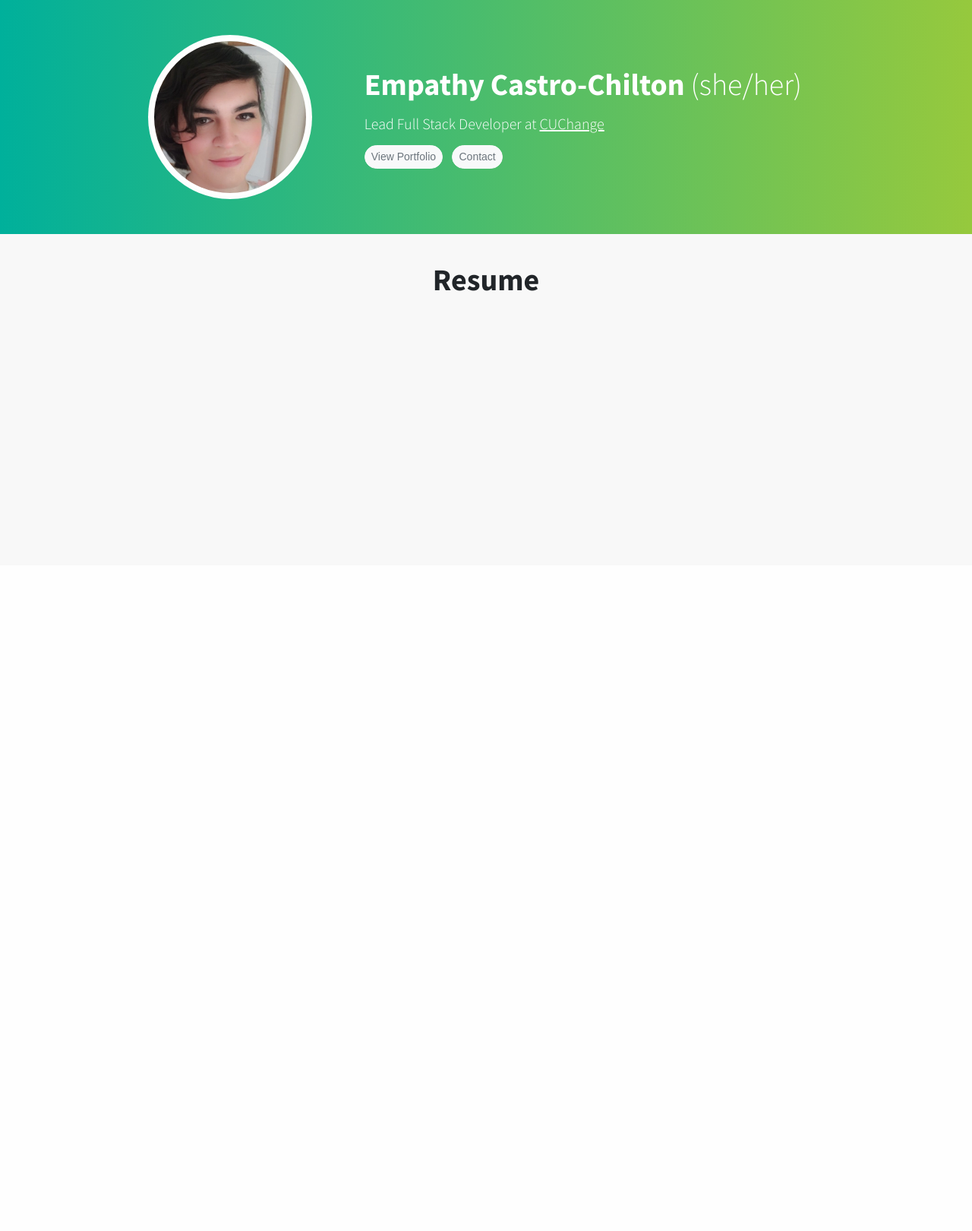
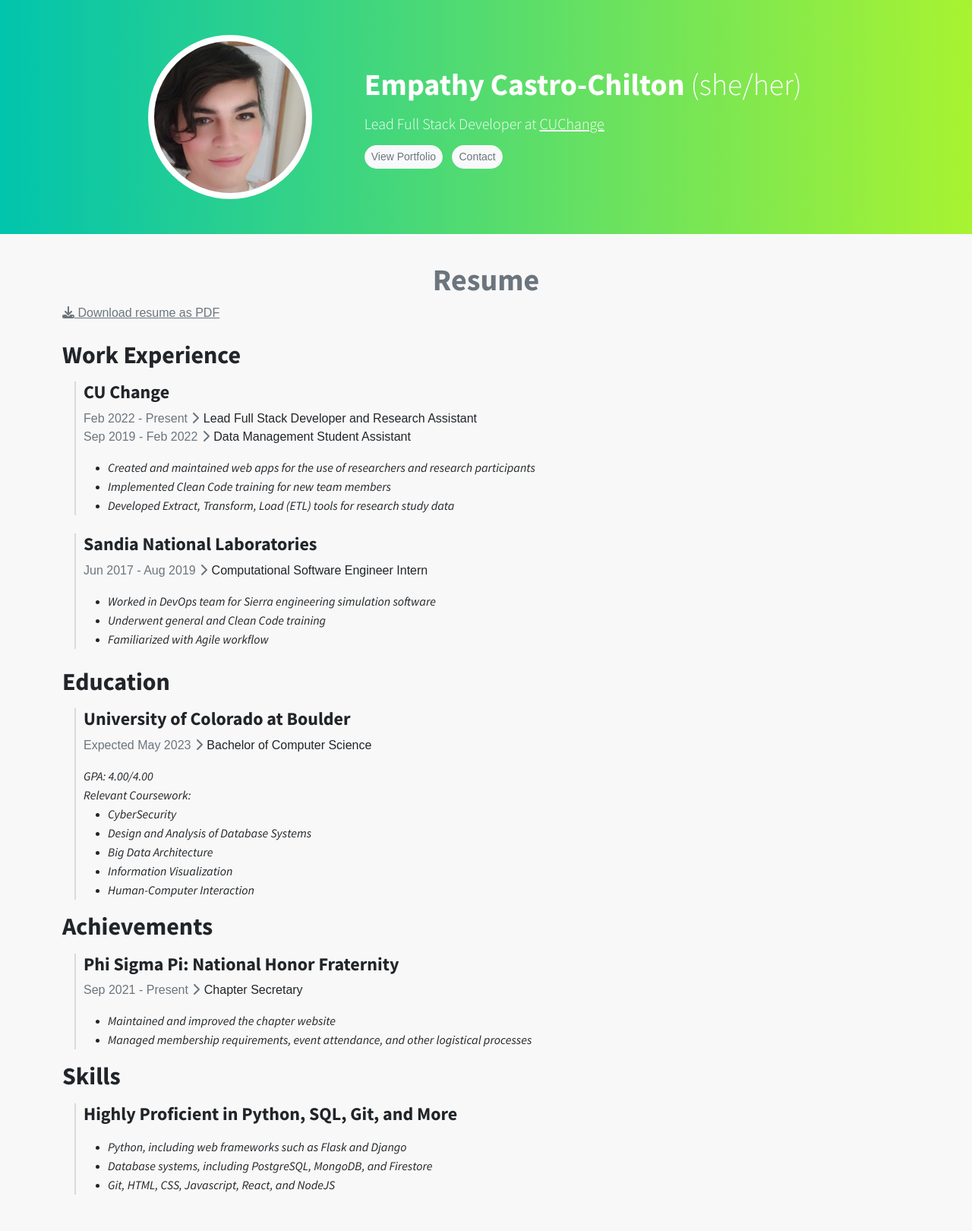
Before and after one commit to EmpathyCastro/Resume, a Flask app: page / in a window 1280 px wide. Shown: the part 56-1676 px from the top of the page at 76% size. Before the commit the page ends 439 px from the top, so only its background shows below. Run offline with Flask 2, Linux system fonts and the light colour scheme; parts of the project's set-up code (start-up, migrations or seed data) failed here and were passed over; some libraries are stand-ins or nearby versions; some web fonts are replaced.

Commit message:
finish resume

```diff
--- a/web/static/css/main.css
+++ b/web/static/css/main.css
@@ -47,7 +47,7 @@ h1, h2, h3, h4, h5, h6 {
 
 .bg-splash {
     /* gradient from green to blue */
-    background: linear-gradient(90deg, #00b09b, #96c93d);
+    background: linear-gradient(90deg, #01c4ad, #a8f331);
     /*width: 100vw;*/
     padding: 50px 100px;
 }
@@ -87,7 +87,7 @@ h1, h2, h3, h4, h5, h6 {
     opacity: 0;
     transform: translateY(20vh);
     visibility: hidden;
-    transition: opacity 0.6s ease-out, transform 1.2s ease-out;
+    transition: opacity 0.6s ease-out, transform 1s ease-out;
     will-change: opacity, visibility;
 }
 
@@ -104,3 +104,9 @@ h1, h2, h3, h4, h5, h6 {
     transform: none;
     visibility: visible;
 }
+
+
+.block-left {
+    border-left: 2px solid #d9d9d9;
+    padding-left: 10px;
+}
--- a/web/templates/home.html
+++ b/web/templates/home.html
@@ -19,7 +19,7 @@
               <h5 class="font-light mt-3">Lead Full Stack Developer at <a class="text-white" href="https://www.colorado.edu/center/cuchange/">CUChange</a></h5>
               <div class="mt-3">
                 <a class="btn btn-sm btn-light text-muted me-2">View Portfolio</a>
-                <a class="btn btn-sm btn-light text-muted">Contact</a>
+                <a href="mailto:empathy.castro@colorado.edu" class="btn btn-sm btn-light text-muted">Contact</a>
               </div>
             </div>
           </div>
@@ -31,10 +31,78 @@
   <div class="filler-navbar"></div>
   <div class="filler-navbar"></div>
   <div class="filler-splash"></div>
-  <h1 class="mt-5 text-center">
+  <h1 class="mt-5 text-center text-muted">
     Resume
   </h1>
+  <div class="mt-2">
+    <a class="text-muted" href="{{ url_for("static", filename="pdf/Resume.pdf") }}" target="_blank"><span class="fa-solid fa-download"></span> Download resume as PDF</a>
+  </div>
   <div class="mt-4">
-    <div></div>
+    <h2>Work Experience</h2>
+    <div>
+      <div class="ms-3 mt-3 block-left fade-in-section from-right">
+        <h4>CU Change</h4>
+        <div><span class="text-muted">Feb 2022 - Present</span> <span class="fas fa-chevron-right text-muted"></span> Lead Full Stack Developer and Research Assistant</div>
+        <div><span class="text-muted">Sep 2019 - Feb 2022</span> <span class="fas fa-chevron-right text-muted"></span> Data Management Student Assistant</div>
+        <ul class="mt-3">
+          <li><i>Created and maintained web apps for the use of researchers and research participants</i></li>
+          <li><i>Implemented Clean Code training for new team members</i></li>
+          <li><i>Developed Extract, Transform, Load (ETL) tools for research study data</i></li>
+        </ul>
+      </div>
+      <div class="ms-3 mt-4 block-left fade-in-section from-right">
+        <h4>Sandia National Laboratories</h4>
+        <div><span class="text-muted">Jun 2017 - Aug 2019</span> <span class="fas fa-chevron-right text-muted"></span> Computational Software Engineer Intern</div>
+        <ul class="mt-3">
+          <li><i>Worked in DevOps team for Sierra engineering simulation software</i></li>
+          <li><i>Underwent general and Clean Code training</i></li>
+          <li><i>Familiarized with Agile workflow</i></li>
+        </ul>
+      </div>
+    </div>
+    <h2 class="mt-4">Education</h2>
+    <div>
+      <div class="ms-3 mt-3 block-left fade-in-section from-right">
+        <h4>University of Colorado at Boulder</h4>
+        <div><span class="text-muted">Expected May 2023</span> <span class="fas fa-chevron-right text-muted"></span> Bachelor of Computer Science</div>
+        <div class="mt-3">
+          <div><i>GPA: 4.00/4.00</i></div>
+          <div><i>Relevant Coursework:</i></div>
+          <ul>
+            <li><i>CyberSecurity</i></li>
+            <li><i>Design and Analysis of Database Systems</i></li>
+            <li><i>Big Data Architecture</i></li>
+            <li><i>Information Visualization</i></li>
+            <li><i>Human-Computer Interaction</i></li>
+          </ul>
+        </div>
+      </div>
+    </div>
+    <h2>Achievements</h2>
+    <div>
+      <div class="ms-3 mt-3 block-left fade-in-section from-right">
+        <h4>Phi Sigma Pi: National Honor Fraternity</h4>
+        <div><span class="text-muted">Sep 2021 - Present</span> <span class="fas fa-chevron-right text-muted"></span> Chapter Secretary</div>
+        <div class="mt-3">
+          <ul>
+            <li><i>Maintained and improved the chapter website</i></li>
+            <li><i>Managed membership requirements, event attendance, and other logistical processes</i></li>
+          </ul>
+        </div>
+      </div>
+    </div>
+    <h2>Skills</h2>
+    <div>
+      <div class="ms-3 mt-3 block-left fade-in-section from-right">
+        <h4>Highly Proficient in Python, SQL, Git, and More</h4>
+        <div class="mt-3">
+          <ul>
+            <li><i>Python, including web frameworks such as Flask and Django</i></li>
+            <li><i>Database systems, including PostgreSQL, MongoDB, and Firestore</i></li>
+            <li><i>Git, HTML, CSS, Javascript, React, and NodeJS</i></li>
+          </ul>
+        </div>
+      </div>
+    </div>
   </div>
 {% endblock %}
--- a/web/templates/layout.html
+++ b/web/templates/layout.html
@@ -7,7 +7,7 @@
   {% if title %}
     <title>{{ title }}</title>
   {% else %}
-    <title>Empathy Castro - Resume</title>
+    <title>Empathy Castro-Chilton</title>
   {% endif %}
 
 {#  <link href="https://cdn.jsdelivr.net/npm/bootstrap@5.0.2/dist/css/bootstrap.min.css" rel="stylesheet" integrity="sha384-EVSTQN3/azprG1Anm3QDgpJLIm9Nao0Yz1ztcQTwFspd3yD65VohhpuuCOmLASjC" crossorigin="anonymous">#}
@@ -39,13 +39,13 @@
         <div class="collapse navbar-collapse" id="navbarToggle">
           <ul class="navbar-nav me-auto mb-2 mb-lg-0">
             <li class="nav-item">
-              <a class="nav-link"  href="#">Resume</a>
+              <a class="nav-link"  href="{{ url_for("home") }}">Resume</a>
             </li>
             <li class="nav-item">
               <a class="nav-link"  href="#">Portfolio</a>
             </li>
             <li class="nav-item">
-              <a class="nav-link"  href="#">Contact</a>
+              <a class="nav-link"  href="mailto:empathy.castro@colorado.edu">Contact</a>
             </li>
           </ul>
         </div>
```
Also changed, not shown: 1 other file.
